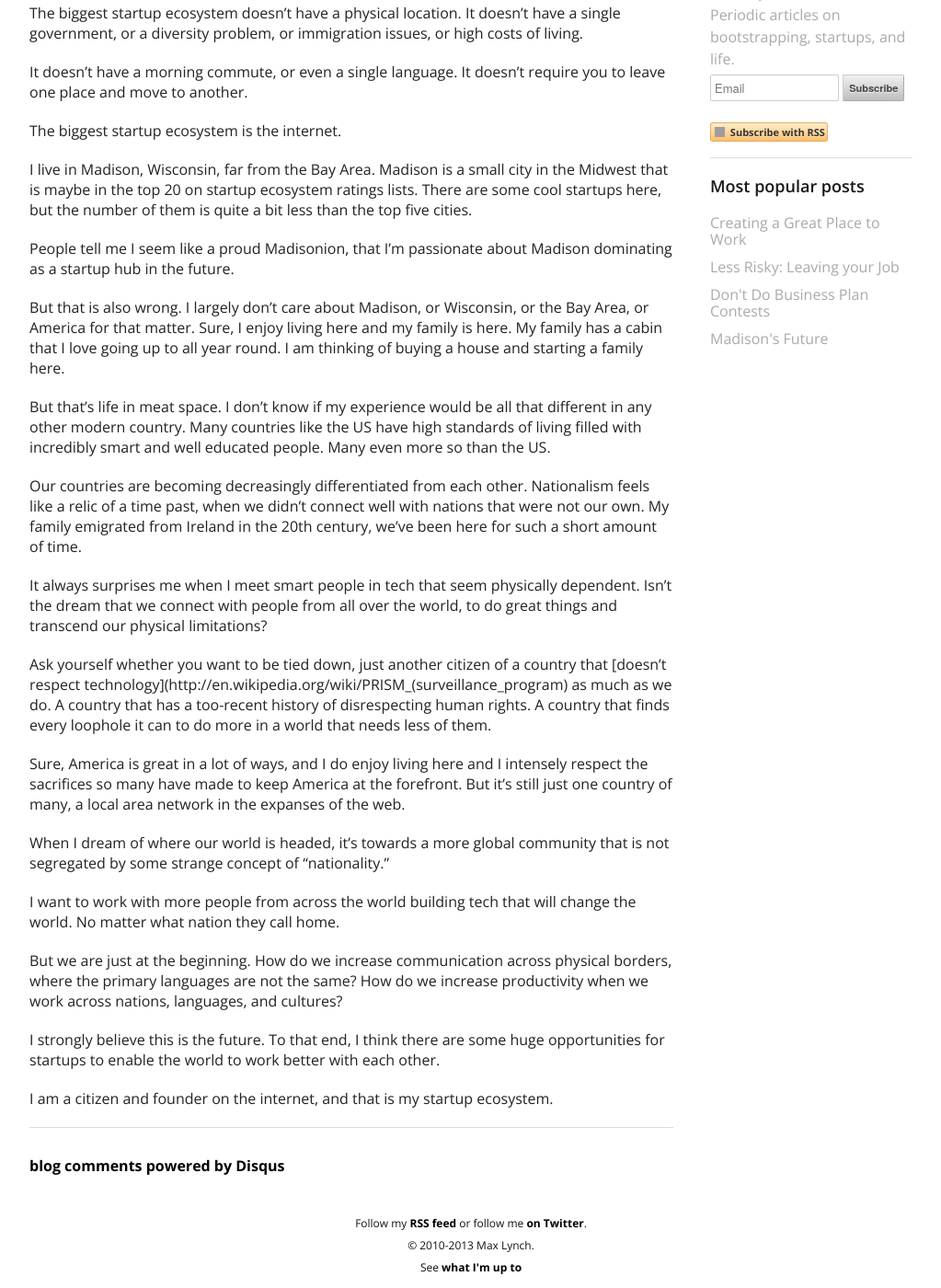
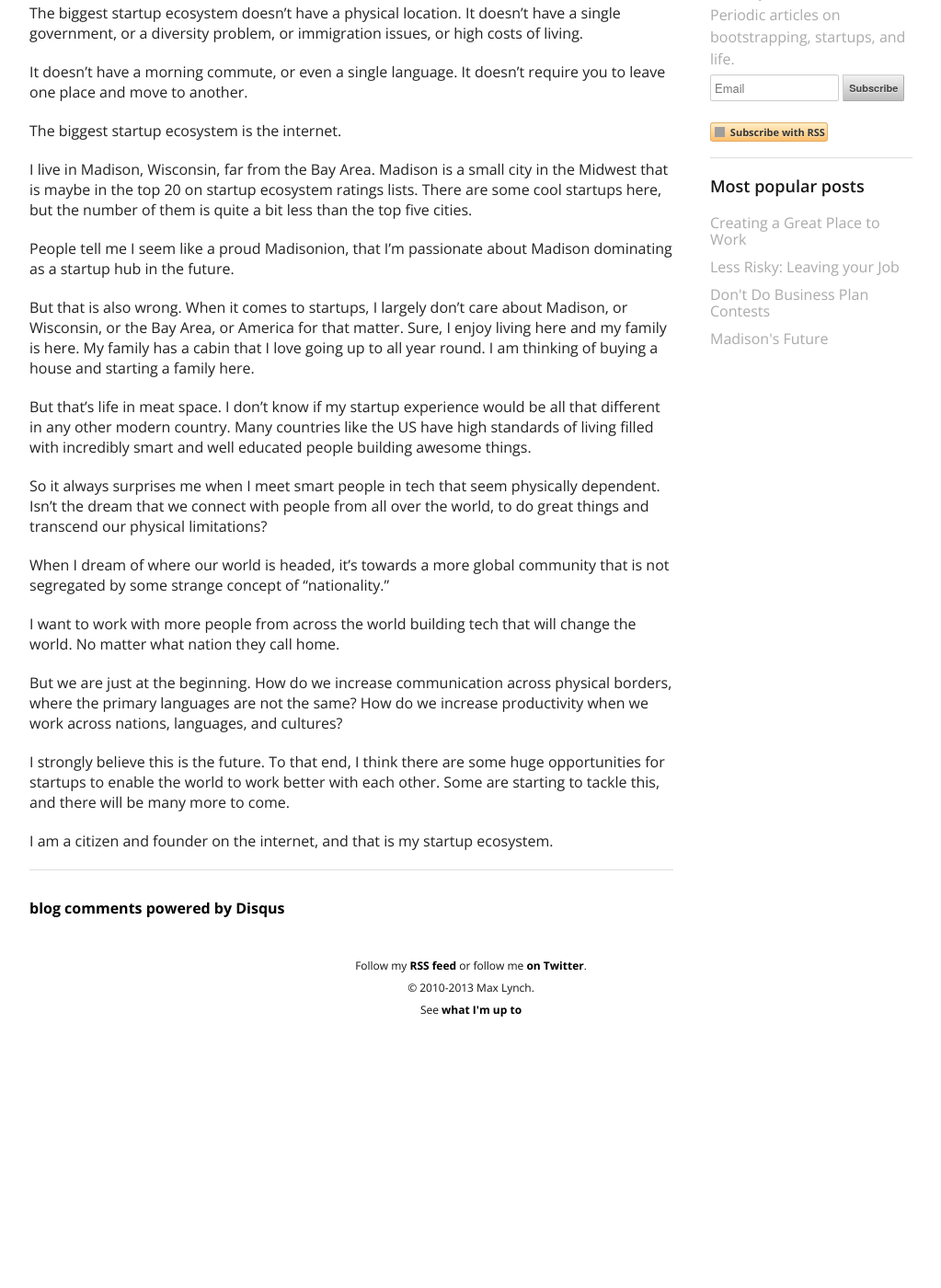
Before and after one commit to mlynch/mlynch.github.com, a Jekyll site: the page built from _posts/2013-06-28-biggest-startup-ecosystem.markdown, in a window 1280 px wide and 1400 px high, scrolled down 686 px. Shown: the whole window at 92% size, without its empty margins (128-1151 px from the left). Built offline with Jekyll 4.4.1, drawn with Linux system fonts in a browser that asks for light colours; nearby versions of some CDN libraries; Markdown is read by kramdown in place of the engine named in the settings; comment, search, counter and statistics services are not loaded; after the commit the page ends 1806 px from its top, so only the background shows below that; grey boxes are pictures that could not be loaded.

Commit message:
Update 2013-06-28-biggest-startup-ecosystem.markdown

```diff
--- a/_posts/2013-06-28-biggest-startup-ecosystem.markdown
+++ b/_posts/2013-06-28-biggest-startup-ecosystem.markdown
@@ -28,17 +28,11 @@ I live in Madison, Wisconsin, far from the Bay Area. Madison is a small city in
 
 People tell me I seem like a proud Madisonion, that I'm passionate about Madison dominating as a startup hub in the future.
 
-But that is also wrong. I largely don't care about Madison, or Wisconsin, or the Bay Area, or America for that matter. Sure, I enjoy living here and my family is here. My family has a cabin that I love going up to all year round. I am thinking of buying a house and starting a family here.
+But that is also wrong. When it comes to startups, I largely don't care about Madison, or Wisconsin, or the Bay Area, or America for that matter. Sure, I enjoy living here and my family is here. My family has a cabin that I love going up to all year round. I am thinking of buying a house and starting a family here.
 
-But that's life in meat space. I don't know if my experience would be all that different in any other modern country. Many countries like the US have high standards of living filled with incredibly smart and well educated people. Many even more so than the US.
+But that's life in meat space. I don't know if my startup experience would be all that different in any other modern country. Many countries like the US have high standards of living filled with incredibly smart and well educated people building awesome things.
 
-Our countries are becoming decreasingly differentiated from each other. Nationalism feels like a relic of a time past, when we didn't connect well with nations that were not our own. My family emigrated from Ireland in the 20th century, we've been here for such a short amount of time.
-
-It always surprises me when I meet smart people in tech that seem physically dependent. Isn't the dream that we connect with people from all over the world, to do great things and transcend our physical limitations?
-
-Ask yourself whether you want to be tied down, just another citizen of a country that [doesn't respect technology](http://en.wikipedia.org/wiki/PRISM_(surveillance_program) as much as we do. A country that has a too-recent history of disrespecting human rights. A country that finds every loophole it can to do more in a world that needs less of them.
-
-Sure, America is great in a lot of ways, and I do enjoy living here and I intensely respect the sacrifices so many have made to keep America at the forefront. But it's still just one country of many, a local area network in the expanses of the web.
+So it always surprises me when I meet smart people in tech that seem physically dependent. Isn't the dream that we connect with people from all over the world, to do great things and transcend our physical limitations?
 
 When I dream of where our world is headed, it's towards a more global community that is not segregated by some strange concept of "nationality."
 
@@ -46,6 +40,6 @@ I want to work with more people from across the world building tech that will ch
 
 But we are just at the beginning. How do we increase communication across physical borders, where the primary languages are not the same? How do we increase productivity when we work across nations, languages, and cultures?
 
-I strongly believe this is the future. To that end, I think there are some huge opportunities for startups to enable the world to work better with each other.
+I strongly believe this is the future. To that end, I think there are some huge opportunities for startups to enable the world to work better with each other. Some are starting to tackle this, and there will be many more to come.
 
 I am a citizen and founder on the internet, and that is my startup ecosystem.
```
